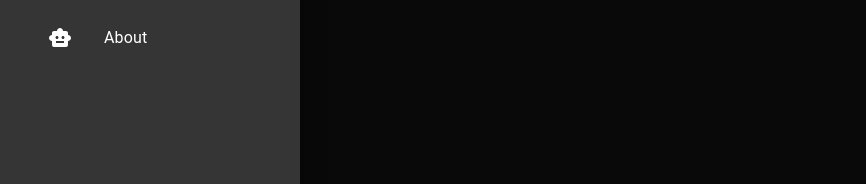
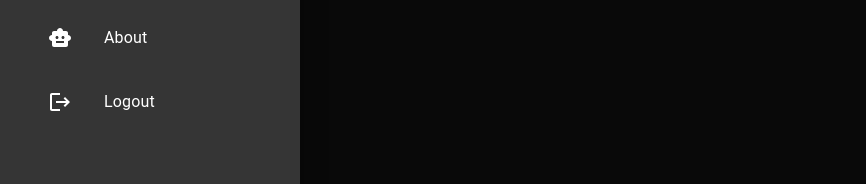
Before and after one commit to barrycarey/fsstalker-site, a React (Create React App) app: page /login in a window 1280 px wide. Both pictures are taken after a click on the button "menu". Shown: the part 338-522 px from the top of the page, without its empty margins (0-866 px from the left). Built offline with nearby package versions, Linux system fonts and the light colour scheme.

Commit message:
Working on auth

```diff
--- a/src/components/common/NavMenu.tsx
+++ b/src/components/common/NavMenu.tsx
@@ -5,6 +5,9 @@ import OtherHousesIcon from '@mui/icons-material/OtherHouses';
 import NotificationsActiveIcon from '@mui/icons-material/NotificationsActive';
 import Person2Icon from '@mui/icons-material/Person2';
 import SmartToyIcon from '@mui/icons-material/SmartToy';
+import AuthConsumer, {useAuth} from "../../hooks/useAuth";
+import LogoutIcon from '@mui/icons-material/Logout';
+import {useCallback} from "react";
 
 type NavItem = {
     text: string,
@@ -15,6 +18,7 @@ type NavItem = {
 const NavMenu = () => {
 
     let navigate = useNavigate();
+    const auth = useAuth();
 
     const navItems = [
         {
@@ -48,6 +52,12 @@ const NavMenu = () => {
         navigate(path);
     }
 
+    const logoutOnClick = useCallback(() => {
+        console.log(auth.userData)
+        auth.signout();
+        console.log(auth.userData)
+    }, [auth])
+
     return (
         <Box sx={{ p: 2, width: 300 }}>
             <Box sx={{ mt: 2, mb: 2 }}>
@@ -68,6 +78,14 @@ const NavMenu = () => {
                 )
 
                 }
+                <ListItem>
+                    <ListItemButton onClick={logoutOnClick}>
+                        <ListItemIcon>
+                            <LogoutIcon />
+                        </ListItemIcon>
+                        <ListItemText>Logout</ListItemText>
+                    </ListItemButton>
+                </ListItem>
 
             </List>
         </Box>
--- a/src/hooks/useAuth.tsx
+++ b/src/hooks/useAuth.tsx
@@ -43,9 +43,11 @@ export function useAuth() {
 
 
     const refreshAuth = useCallback(async () => {
+        console.log('useAuth:refreshAuth - Getting Reddit Data')
         let token = await localStorage.getItem('token');
         if (!token) {
-            console.log('No auth token available');
+            console.log('useAuth:refreshAuth - No auth token available');
+            setUserData(null);
             return;
         }
         let res;
@@ -55,24 +57,25 @@ export function useAuth() {
                 headers: { Authorization: `Bearer ${token}` }
             })
         } catch (err) {
-            setAuthError('Problem reaching authentication API');
+            setAuthError('useAuth:refreshAuth - Problem reaching authentication API');
             setIsLoading(false);
             return;
         }
 
         if (res.status !== 200) {
-            console.log(`Bad status from Auth API ${res.status}`);
+            console.log(`useAuth:refreshAuth - Bad status from Auth API ${res.status}`);
             setAuthError(`Bad status from Auth API ${res.status}`);
             setIsLoading(false);
             return;
         }
 
+        console.log('useAuth:refreshAuth - Setting auth user data')
         setUserData({username: res.data.name, avatar: res.data.icon_img.split('?')[0]})
         setIsLoading(false);
 
         setRecheckDelay(600000);
 
-        navigate('/')
+        //navigate('/')
 
     }, []);
 
@@ -85,6 +88,7 @@ export function useAuth() {
     }, [refreshAuth]);
 
     const signout = async () => {
+        console.log('Signing out')
         await window.localStorage.removeItem('token');
         setUserData(null);
     };
```
Also changed, not shown: src/components/common/RequireAuth.tsx (+7 -6 lines).
